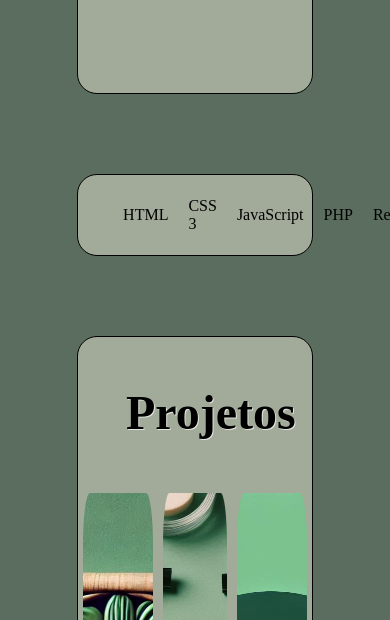
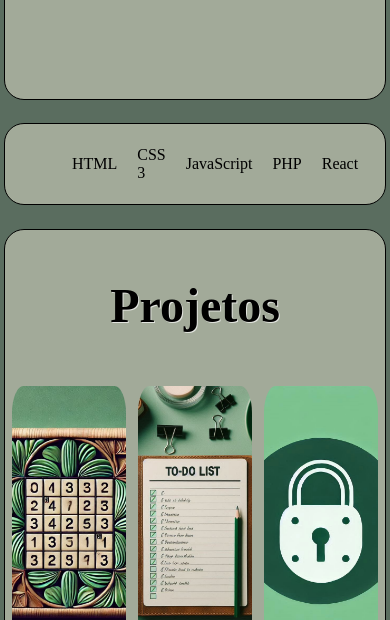
Before and after one commit to MatheusAG16/meu-portifolio, a plain HTML site: page index.html in a window 390 px wide. Shown: the part 780-1400 px from the top of the page. Drawn offline with Linux system fonts and the light colour scheme; a web font is replaced by a local one.

Commit message:
Responsividade
Deixando o portfolio responsível para mobile e tablet.

```diff
--- a/index.html
+++ b/index.html
@@ -7,9 +7,6 @@
     <!-- Responsividade para dispositivos móveis -->
     <title>Matheus Dev</title>
     <!-- Título da página -->
-
-    <!-- Link para o arquivo CSS -->
-    <link rel="stylesheet" href="style.css" />
 
     <!-- Pré-conexão com Google Fonts para melhorar o desempenho -->
     <link rel="preconnect" href="https://fonts.googleapis.com" />
@@ -23,6 +20,15 @@
 
     <!-- Favicon da página -->
     <link rel="shortcut icon" href="images/icon-fav.png" type="image/x-icon" />
+
+    <!--Media querrys-->
+    <link rel="stylesheet" href="style.css" media="all" />
+    <link rel="stylesheet" href="mobile.css" media="(max-width: 800px)" />
+    <link
+      rel="stylesheet"
+      href="tablet.css"
+      media="(min-width: 801px) and (max-width: 1024px)"
+    />
   </head>
   <body>
     <!-- Cabeçalho fixo com navegação -->
--- /dev/null
+++ b/mobile.css
@@ -0,0 +1,12 @@
+@charset "UTF-8";
+
+.container {
+    height: 100vh;
+    width: 100vw;
+    margin: 1%;
+    margin-bottom: 5%;
+}
+
+.projeto {
+    height: 40%;
+}
--- a/style.css
+++ b/style.css
@@ -3,6 +3,7 @@
     padding: 0;
     margin: 0;
     font-family: "Jersey 15", serif;
+    transition: all 0.3s ease-in-out;
 }
 
 /* Define o comportamento suave de rolagem e o espaçamento de rolagem no topo */
@@ -185,6 +186,7 @@ div#linguagens li {
     height: 80%;
     text-align: center;
     padding: 5px;
+
 }
 
 .projeto img {
--- /dev/null
+++ b/tablet.css
@@ -0,0 +1,9 @@
+@charset "UTF-8";
+
+.container {
+    width: 90%;
+}
+
+.projeto {
+    height: 60%;
+}
```
